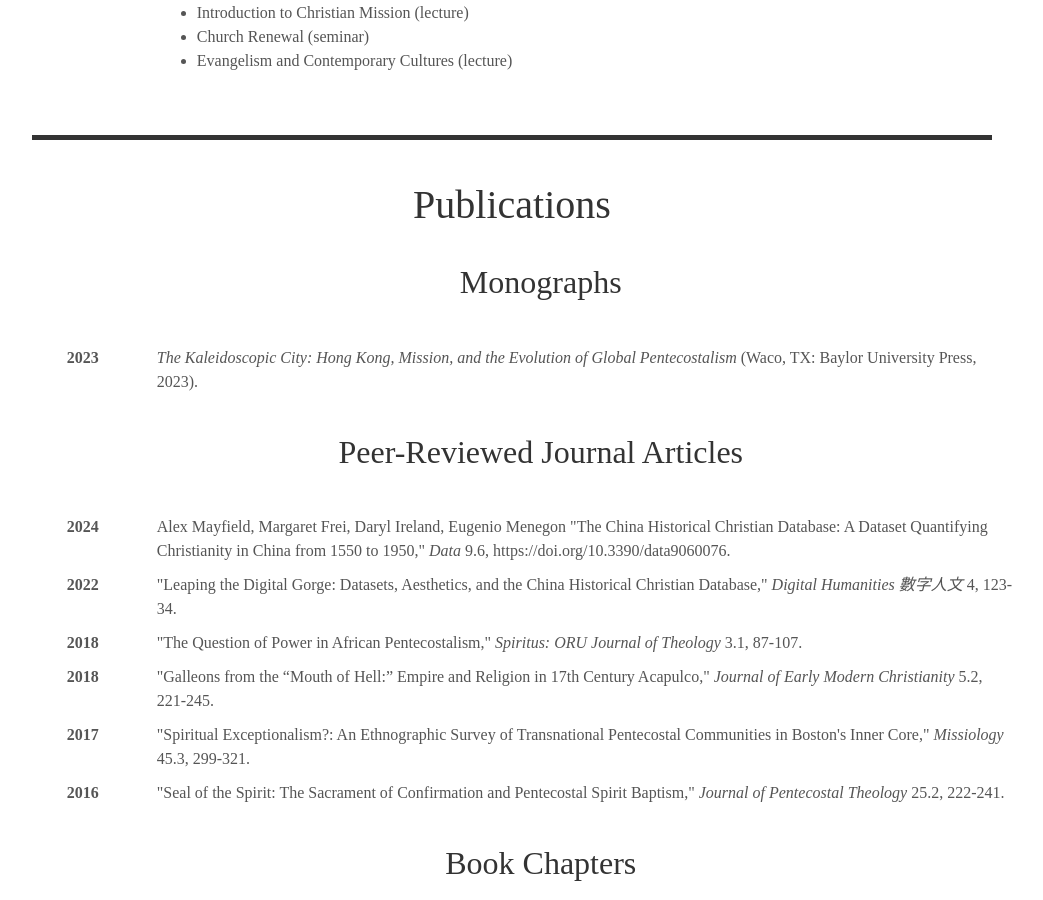
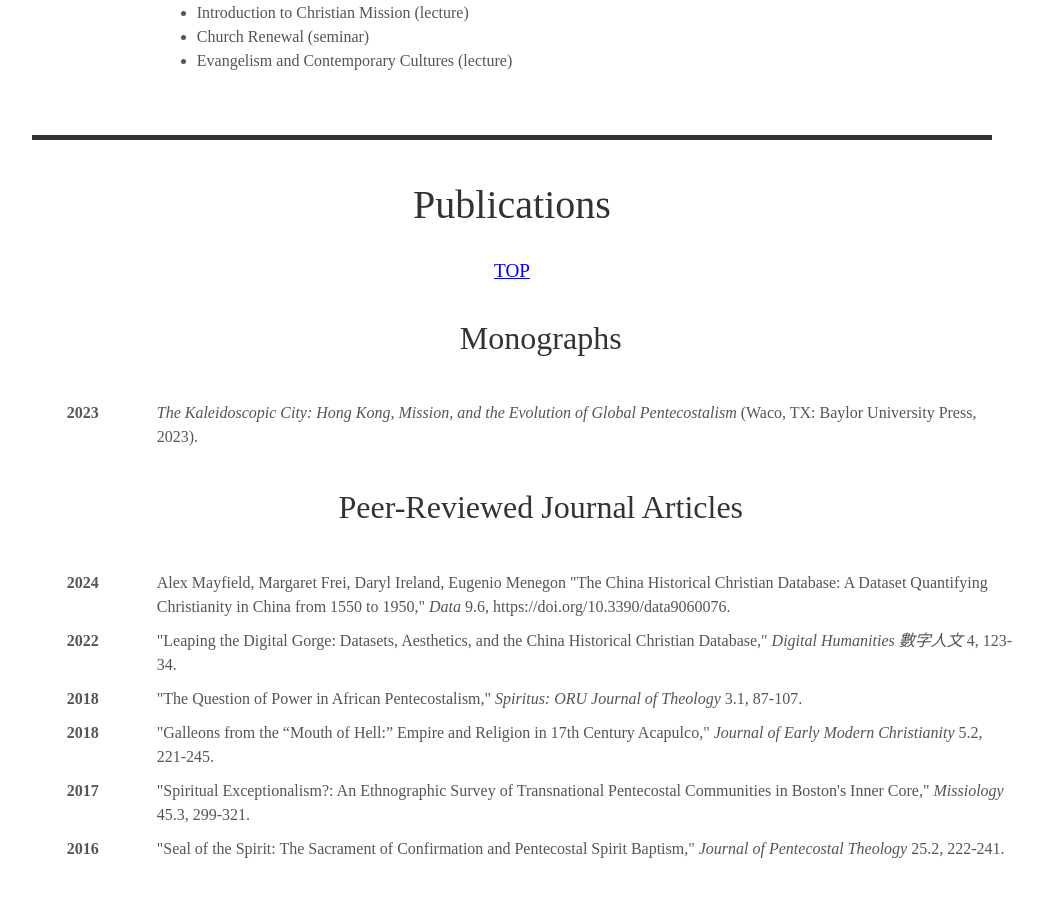
Before and after one commit to alex-mayfield/alex-mayfield.github.io, a Jekyll site: the page built from index.html, in a window 1280 px wide and 900 px high, scrolled down 2207 px. Shown: the whole window, without its empty margins (128-1171 px from the left). Built offline with Jekyll 4.4.1, drawn with Linux system fonts in a browser that asks for light colours; some web fonts are replaced.

Commit message:
Update about.html

```diff
--- a/_includes/about.html
+++ b/_includes/about.html
@@ -55,7 +55,7 @@
 </div>
 
 <!-- PUBLICATIONS -------------------------------------------------------------------------------------->
-<div class="section-title" id="publications"><h1>Publications</h1></div>
+<div class="section-title" id="publications"><h1>Publications</h1> <a href="#top">TOP</a></div>
 
 <div class="row-full">
   <div class="full">
```
